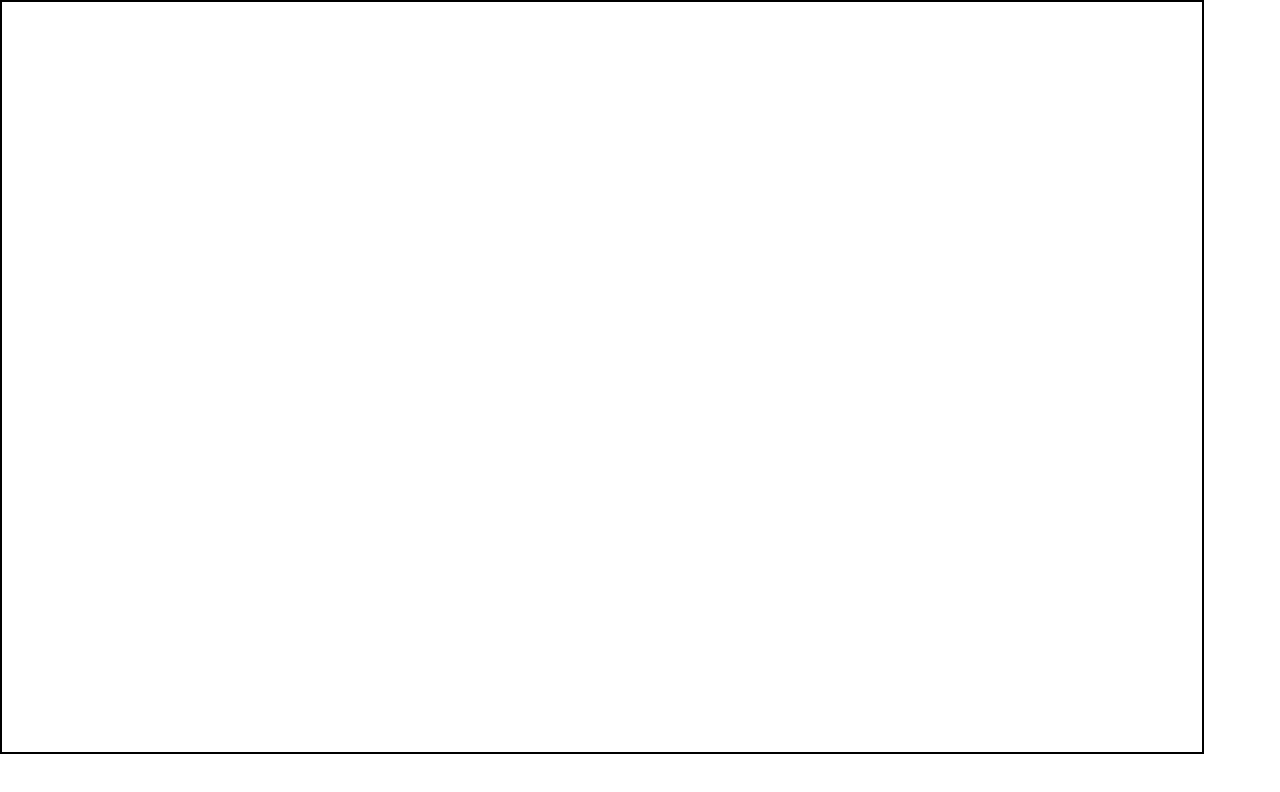
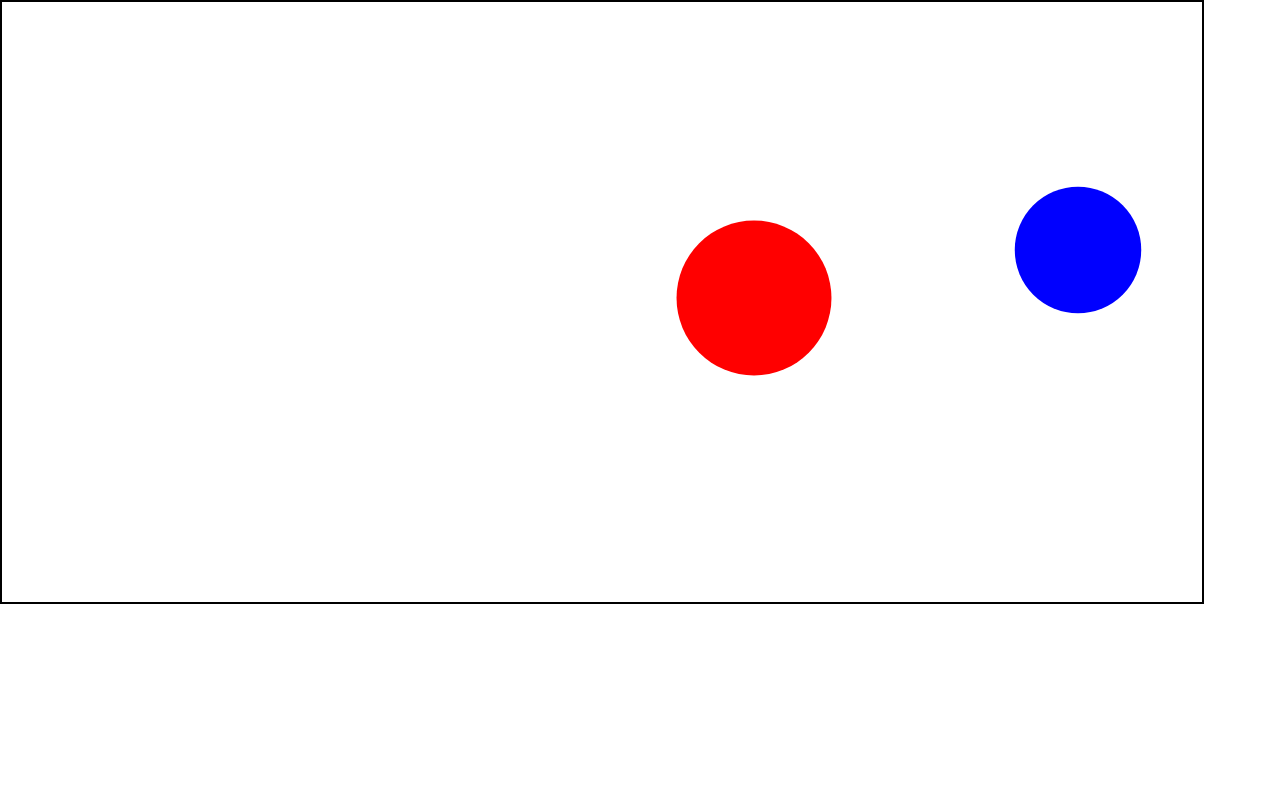
Before and after one commit to andritc/ballz-to-the-wallz, a plain HTML site: page index.html in a window 1280 px wide. Drawn offline with Linux system fonts and the light colour scheme.

Commit message:
added collision with walls

```diff
--- a/index.html
+++ b/index.html
@@ -3,7 +3,7 @@
 
     </head>
     <body>
-        <canvas width=1200 height=750 id="can"></canvas>
+        <canvas width=1200 height=600 id="can"></canvas>
     </body>
 </html>
 <script src="index.js"></script>
--- a/index.js
+++ b/index.js
@@ -6,19 +6,23 @@ let p2;
 let deltaTime = 0.01;
 
 function start() {
-    p1 = new Body(10, new Vector2(10, 10), new Vector2(10, 10));
+    p1 = new Body(10, new Vector2(10, 10), new Vector2(10, 10), "blue");
+    p2 = new Body(15, new Vector2(-10, -10), new Vector2(20, 20), "red");
     setInterval(draw, deltaTime * 1000);
 
 }
-//The mass and velocity are assigned values, and the particle is redrawn every delatTime, which as been assigned a value of 0.01
+//The mass and velocity are assigned values, and the particle is redrawn every deltaTime, which as been assigned a value of 0.01
 function draw() {
     context.clearRect(0, 0, canvas.width, canvas.height)
     p1.draw();
+    p2.draw();
 }
-//THe function draws the canvas which is what the particle is then drawn on.
+
+//The function draws the canvas which is what the particle is then drawn on.
 class Body {
-    constructor(mass, velocity, position) {
+    constructor(mass, velocity, position, colour) {
         this.mass = mass
+        this.colour = colour
         this.radius = Math.sqrt(mass);
         this.position = position;
         this.velocity = velocity;
@@ -28,8 +32,22 @@ class Body {
         this.position = Vector2.Add(this.position, Vector2.Multiply(this.velocity, deltaTime));
         context.beginPath();
         context.arc(MetreToPixels(this.position.x), MetreToPixels(this.position.y), MetreToPixels(this.radius), 0, 2 * Math.PI);
-        context.fillStyle = "blue";
+        context.fillStyle = this.colour;
         context.fill();
+        this.checkWalls();
+    }
+
+    checkWalls() {
+        if (this.position.x <= this.radius) {
+            this.velocity.x = - this.velocity.x
+        } else if (this.position.x >= PixelToMetres(canvas.width) - this.radius) {
+            this.velocity.x = - this.velocity.x
+        }
+        if (this.position.y <= this.radius) {
+            this.velocity.y = - this.velocity.y
+        } else if (this.position.y >= PixelToMetres(canvas.height) - this.radius) {
+            this.velocity.y = - this.velocity.y
+        }
     }
 }
 // The particle is drawn according to the variables entered earlier. The function MetreToPixel is converting the pixels into metres to make calculations simpler
```
